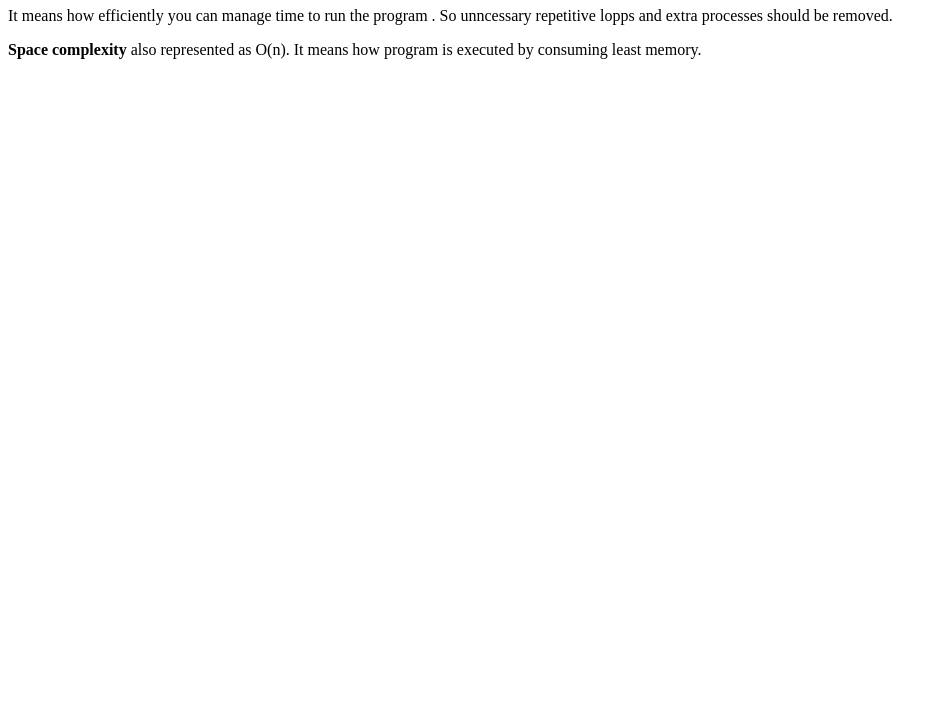
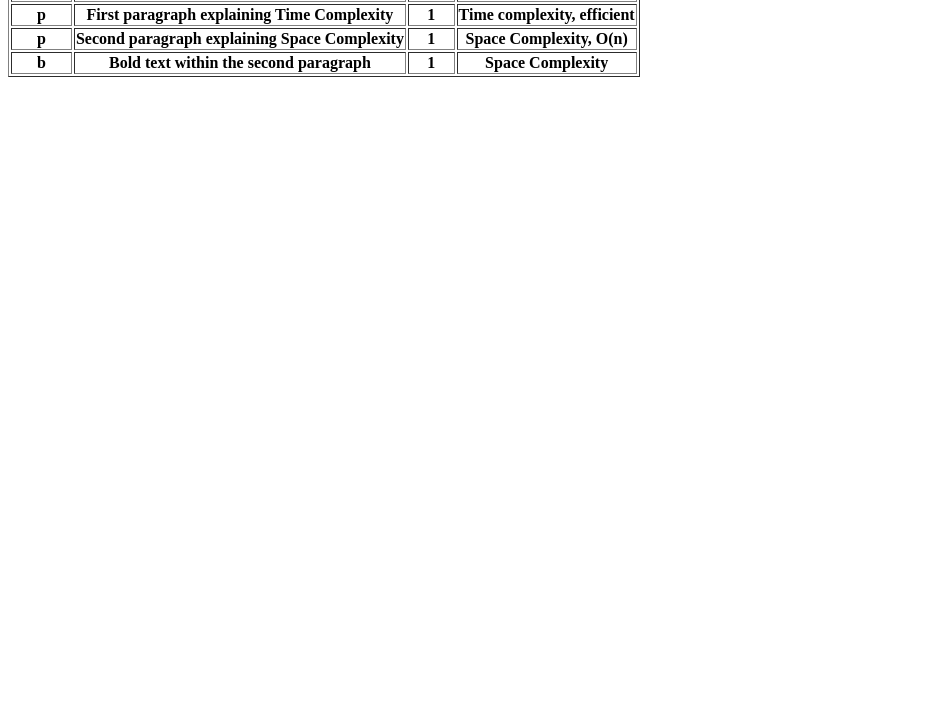
Before and after one commit to acciojob/time-and-space-complexity-naritya, a website: page main.html in a window 1280 px wide. Shown: the part 73-800 px from the top of the page, without its empty margins (0-947 px from the left). Drawn offline with Linux system fonts and the light colour scheme.

Commit message:
created a submission

```diff
--- a/main.html
+++ b/main.html
@@ -8,12 +8,39 @@
 
 <body>
 	<!-- the entire body must be written by student -->
-	<h1>Leaerning Time Complexity and Space Complexity</h1>
-	<p>It means how efficiently you can manage time to run the program
-	. So unncessary repetitive lopps and extra processes should be removed.</p>
-
-	<p><b>Space complexity</b> also represented as O(n).
-	It means how program is executed by consuming least memory.</p>
+<table border="1">
+	<caption>HTML Document Creation: Time and Space Complexity</caption>
+	<tr>
+		<th>Element</th>
+		<th>Description</th>
+		<th>Count</th>
+		<th>Keywords</th>
+	</tr>
+	<tr>
+		<th>h1</th>
+		<th>Heading for the document</th>
+		<th>1</th>
+		<th>Time, Space, Complexity</th>
+	</tr>
+	<tr>
+		<th>p</th>
+		<th>First paragraph explaining Time Complexity</th>
+		<th>1</th>
+		<th>Time complexity, efficient</th>
+	</tr>
+	<tr>
+		<th>p</th>
+		<th>Second paragraph explaining Space Complexity</th>
+		<th>1</th>
+		<th>Space Complexity, O(n)</th>
+	</tr>
+	<tr>
+		<th>b</th>
+		<th>Bold text within the second paragraph</th>
+		<th>1</th>
+		<th>Space Complexity</th>
+	</tr>
+</table>
 	<script type="text/javascript" src="./script.js">
 </script>
 
```
